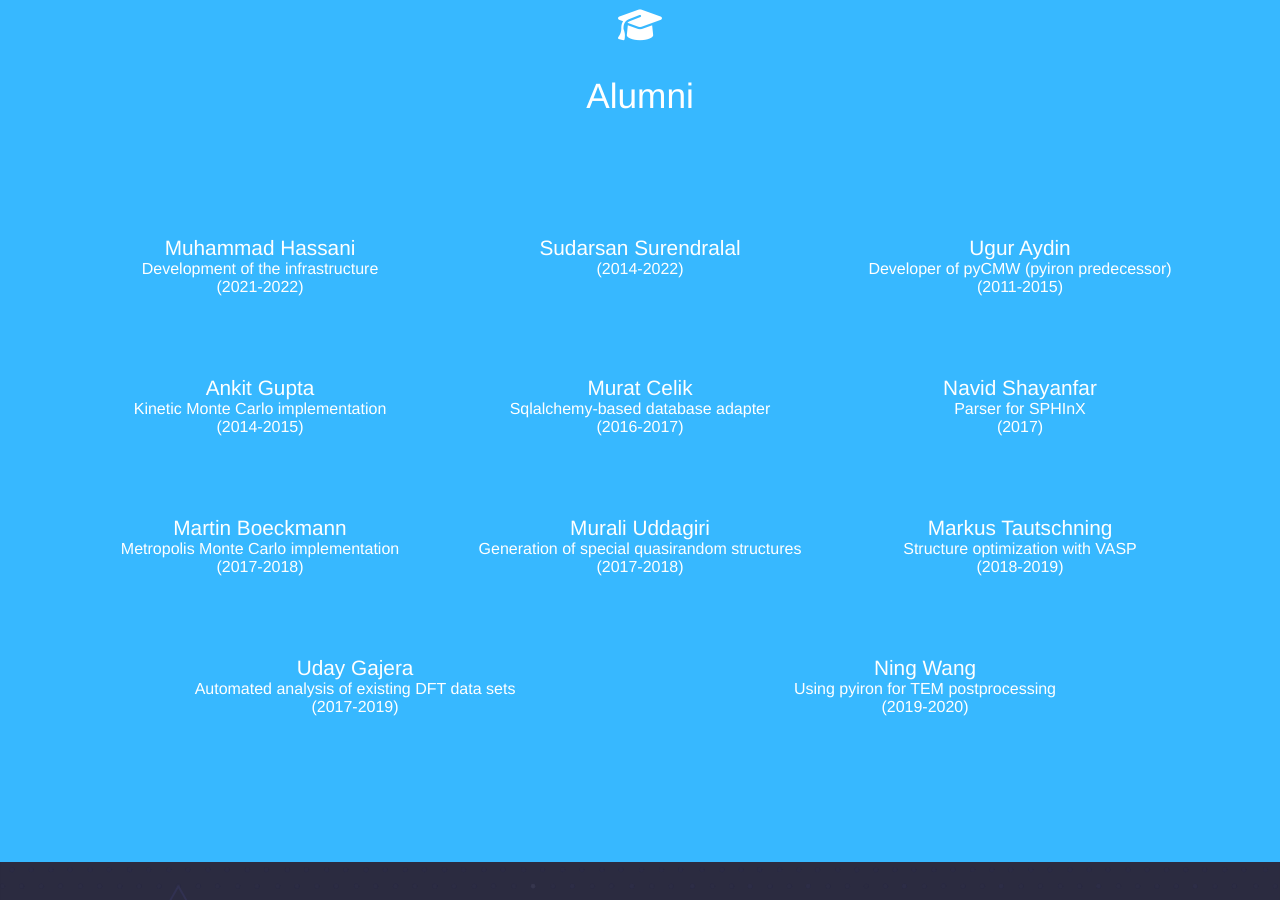
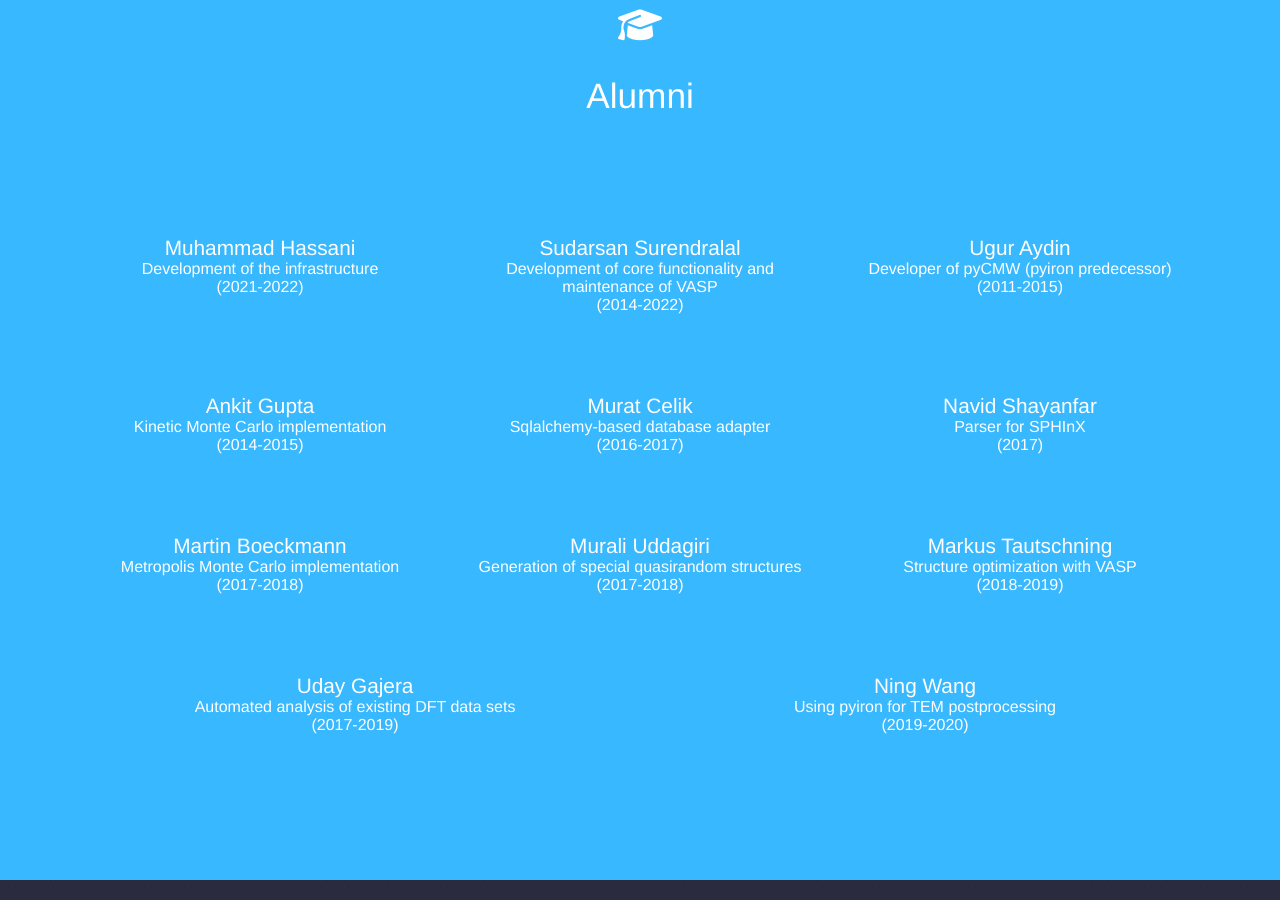
Before and after one commit to pyiron/pyiron.github.io, a Jekyll site: the page built from team/index.html, in a window 1280 px wide and 900 px high, scrolled down 2165 px. Built offline with Jekyll 4.4.1, drawn with Linux system fonts in a browser that asks for light colours; nearby versions of some CDN libraries.

Commit message:
Update _data/alumni.yml

```diff
--- a/_data/alumni.yml
+++ b/_data/alumni.yml
@@ -7,8 +7,7 @@
   dates: 2021-2022
 -
   name: Sudarsan Surendralal
-  position: Core Developer
-  image_path: https://www.mpie.de/employee_images/41328-1554806523?t=eyJ3aWR0aCI6NDI0LCJoZWlnaHQiOjU0NSwiZml0IjoiY3JvcCJ9--097e0e16b1239d83449ff2fd629b525b0f1936f9
+  contribution: Development of core functionality and maintenance of VASP
   links:
       github: sudarsan-surendralal
   dates: 2014-2022
```
